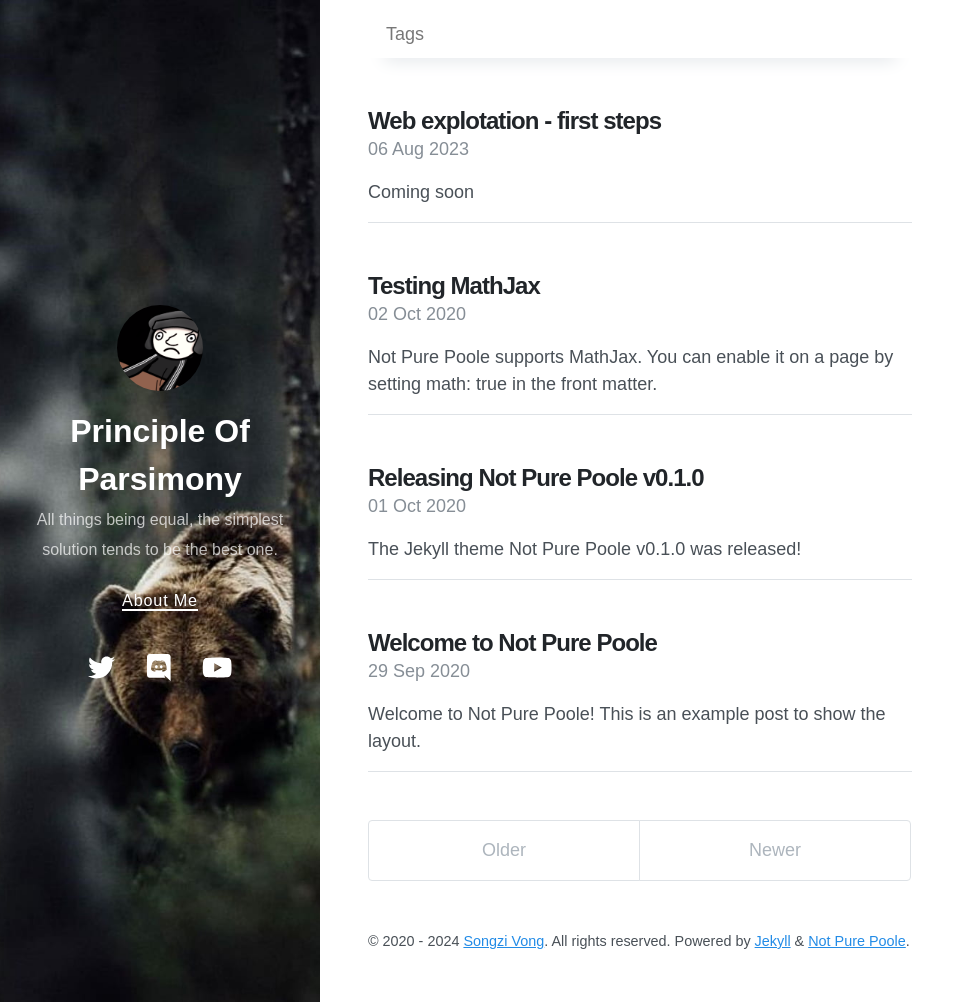
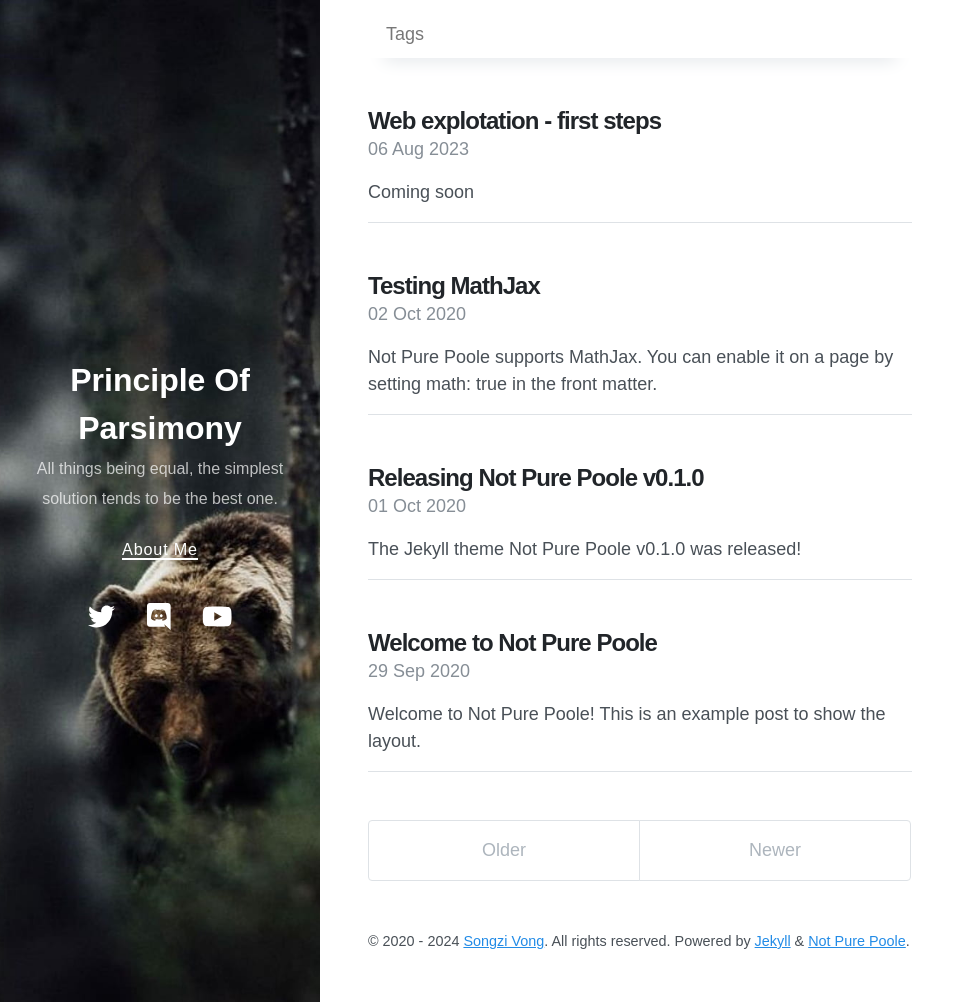
Before and after one commit to InfoSecGopNik/CTF, a Jekyll site: the page built from index.html, in a window 1280 px wide and 1002 px high. Shown: the whole window, without its empty margins (0-975 px from the left). Built offline with Jekyll 4.4.1, drawn with Linux system fonts in a browser that asks for light colours; nearby versions of some CDN libraries; the list of posts is cut into pages by our own code.

Commit message:
Update _config.yml

```diff
--- a/_config.yml
+++ b/_config.yml
@@ -2,7 +2,7 @@
 title: Principle Of Parsimony
 description: All things being equal, the simplest solution tends to be the best one.
 url: https://vszhub.github.io
-avatar: /avatar.jpeg
+#avatar: /avatar.jpeg
 paginate: 5
 permalink: pretty
 cover_image: /bg.jpeg
```
